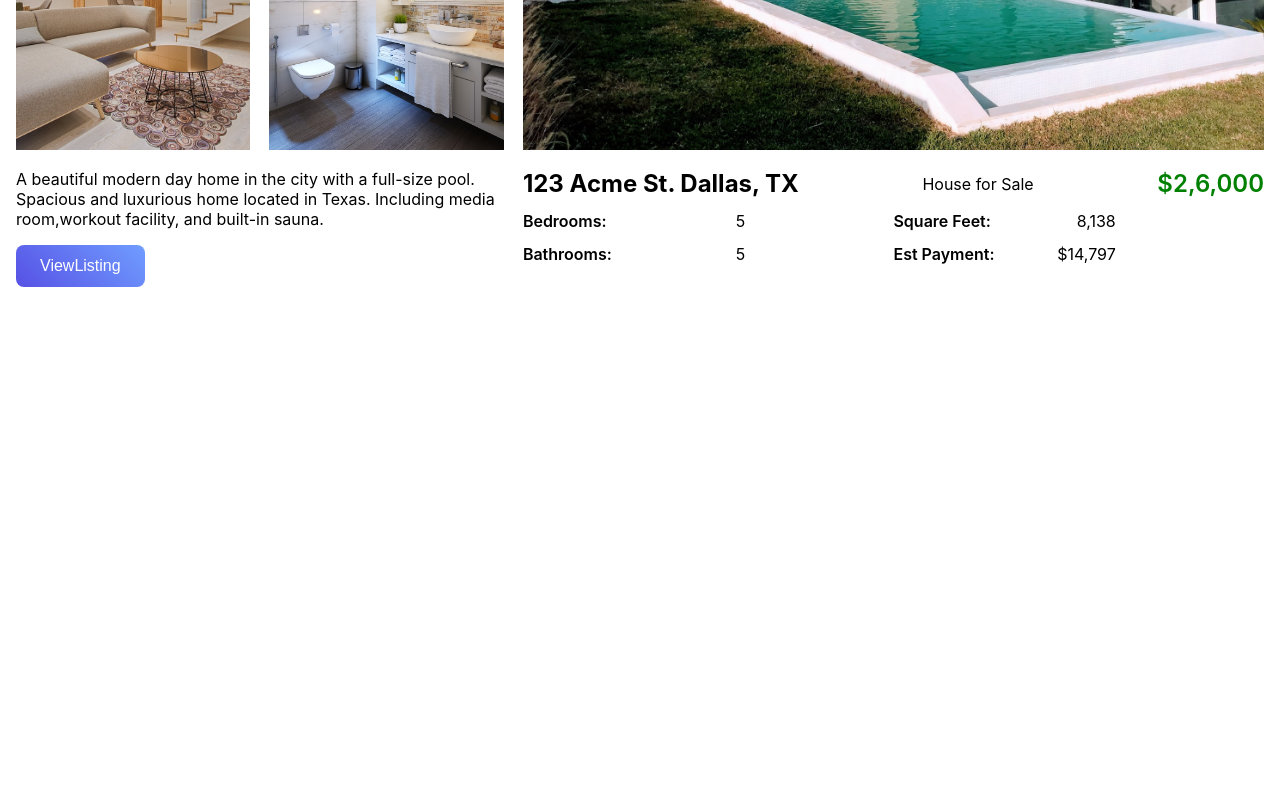
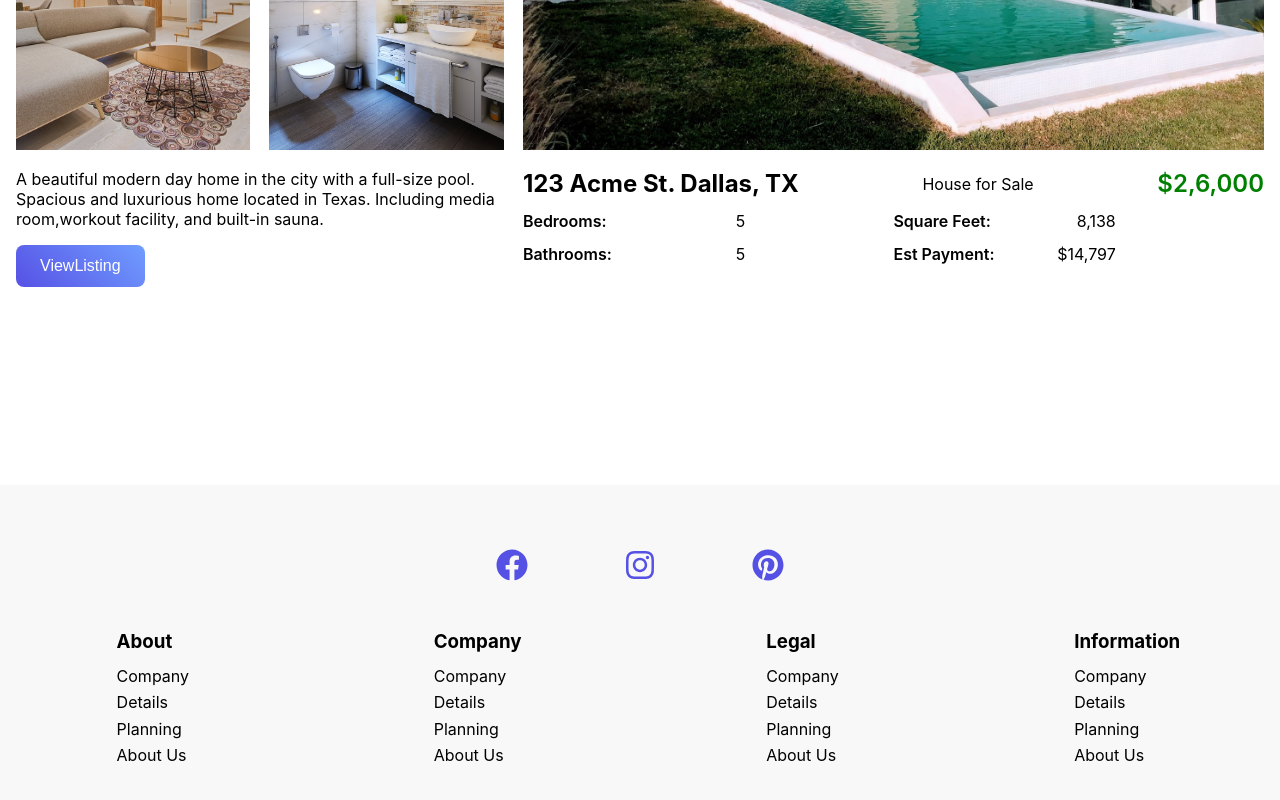
Before and after one commit to Createawish/RealEstate-app, a React (Create React App) app: page / in a window 1280 px wide. Shown: the part 2866-3666 px from the top of the page. Before the commit the page ends 3351 px from the top, so only its background shows below. Built offline with nearby package versions, Linux system fonts and the light colour scheme.

Commit message:
Feature: add Footer

```diff
--- a/src/App.js
+++ b/src/App.js
@@ -3,6 +3,7 @@
 import Hero from "./components/hero/Hero";
 import Main from "./components/main/Main";
 import Featured from "./components/featured/Featured";
+import Footer from "./components/footer/Footer";
 
 function App() {
   return (
@@ -11,6 +12,7 @@
        <Hero/>
        <Main/>
        <Featured/>
+       <Footer/>
      </>
   );
 }
--- /dev/null
+++ b/src/components/footer/Footer.jsx
@@ -0,0 +1,48 @@
+import React from 'react';
+import style from './Footer.module.css';
+import {FaFacebook, FaInstagram,FaPinterest} from "react-icons/fa";
+
+
+const Footer = () => {
+    return (
+        <div className={style.footer}>
+            <div className={style.social}>
+                <FaFacebook className={style.icon}/>
+                <FaInstagram className={style.icon}/>
+                <FaPinterest className={style.icon}/>
+            </div>
+            <div className={style.container}>
+                <div className={style.col}>
+                    <h3>About</h3>
+                    <p>Company</p>
+                    <p>Details</p>
+                    <p>Planning</p>
+                    <p>About Us</p>
+                </div>
+                <div className={style.col}>
+                    <h3>Company</h3>
+                    <p>Company</p>
+                    <p>Details</p>
+                    <p>Planning</p>
+                    <p>About Us</p>
+                </div>
+                <div className={style.col}>
+                    <h3>Legal</h3>
+                    <p>Company</p>
+                    <p>Details</p>
+                    <p>Planning</p>
+                    <p>About Us</p>
+                </div>
+                <div className={style.col}>
+                    <h3>Information</h3>
+                    <p>Company</p>
+                    <p>Details</p>
+                    <p>Planning</p>
+                    <p>About Us</p>
+                </div>
+            </div>
+        </div>
+    );
+};
+
+export default Footer;
--- /dev/null
+++ b/src/components/footer/Footer.module.css
@@ -0,0 +1,37 @@
+.footer{
+    width: 100%;
+    padding: 2rem 0;
+    background-color: #f8f8f8;
+}
+.container{
+    display: grid;
+    grid-template-columns: repeat(4, 1fr);
+    gap:  1.2rem;
+}
+.col{
+    margin: auto;
+}
+.footer h3{
+    margin:  .8rem 0;
+}
+.footer p{
+    margin:  .4rem 0;
+}
+.social{
+    text-align: center;
+}
+.icon{
+    font-size: 2rem;
+    margin: 2rem 3rem;
+    color: #5651e5;
+}
+
+@media screen and (max-width: 940px){
+    .container{
+        grid-template-columns: repeat(2, 1fr);
+        gap:  .5rem;
+    }
+    .icon{
+        margin: 1rem;
+    }
+}
```
